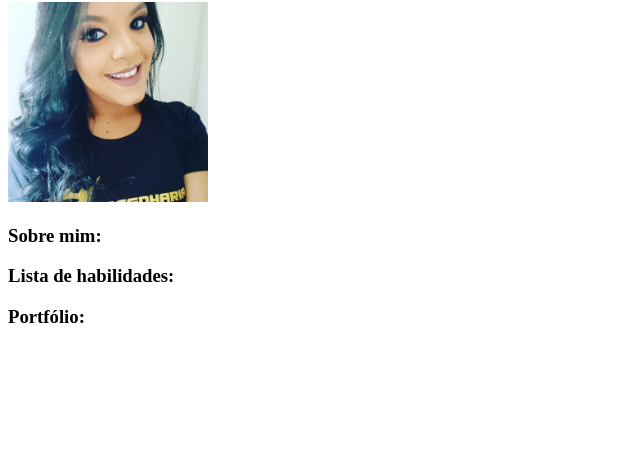
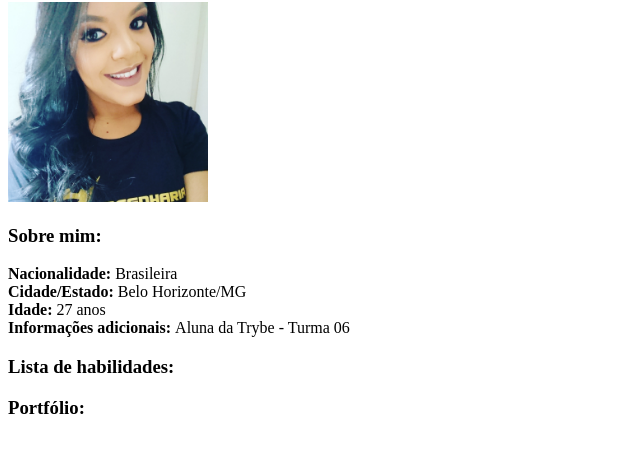
Before and after one commit to micaeliteixeira/micaeliteixeira.github.io, a plain HTML site: page index.html in a window 1280 px wide. Shown: the part 78-530 px from the top of the page, without its empty margins (0-640 px from the left). Drawn offline with Linux system fonts and the light colour scheme.

Commit message:
Adicionando contéudo na sesão sobre mim

```diff
--- a/index.html
+++ b/index.html
@@ -9,6 +9,13 @@
     <h1> Micaeli Teixeira </h1>
     <img src="MT.jpg" alt ="Foto de perfil da Micaeli Teixeira" width = "200">
     <h3>Sobre mim:</h3>
+        <p>
+            <strong>Nacionalidade: </strong> Brasileira <br>
+            <strong>Cidade/Estado: </strong> Belo Horizonte/MG <br>
+            <strong>Idade: </strong> 27 anos <br>
+            <strong>Informações adicionais: </strong> Aluna  da Trybe - Turma 06 <br>
+
+        </p>
     <h3>Lista de habilidades:</h3>
     <h3>Portfólio:</h3>
 
```
